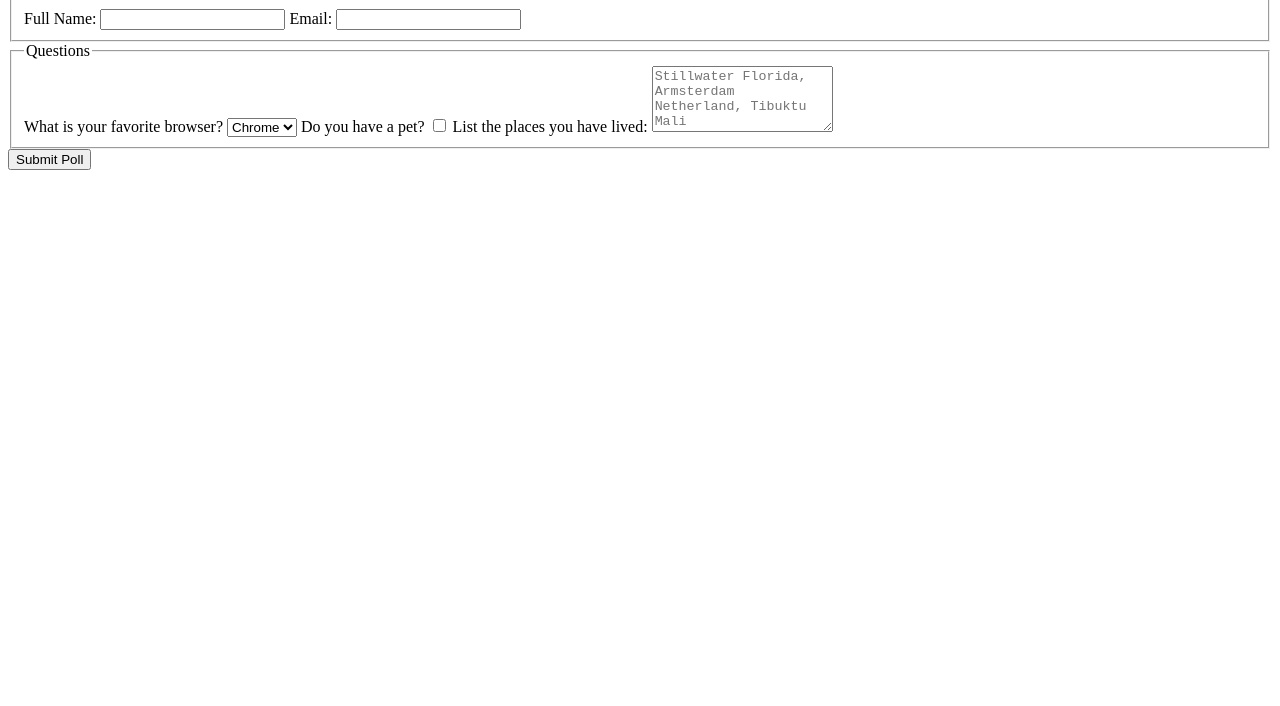
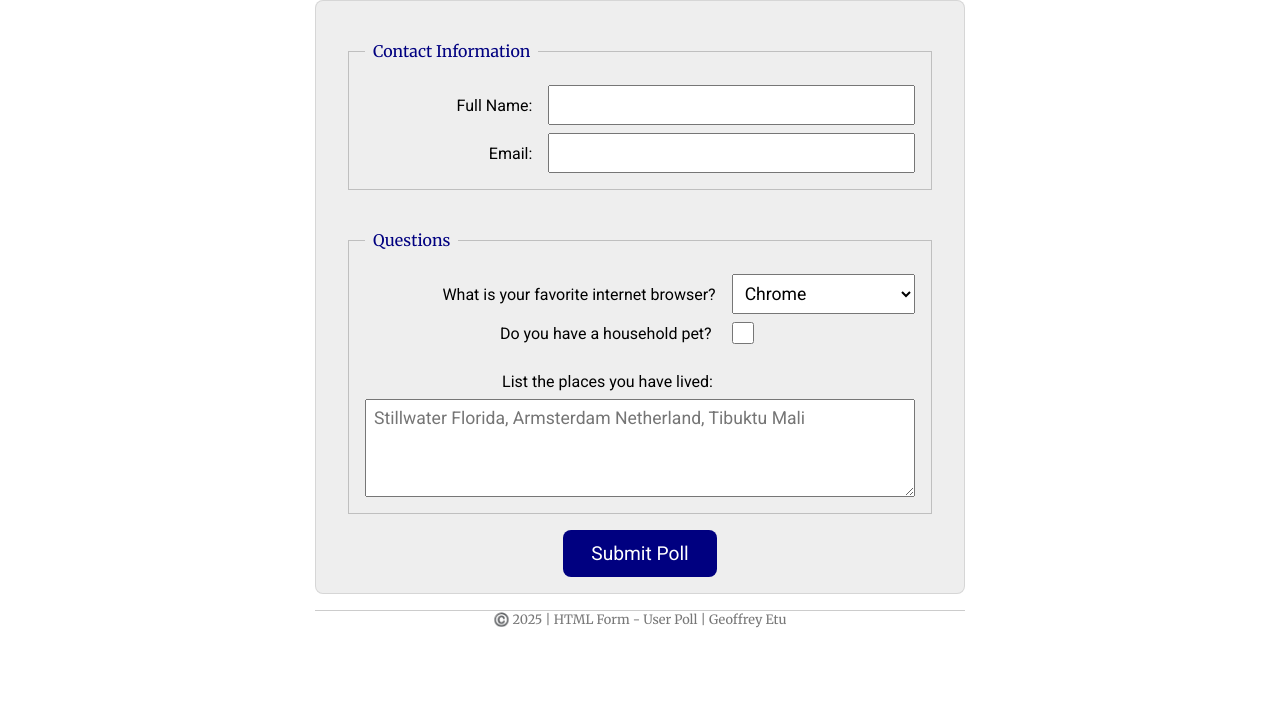
Before and after one commit to Ekg23/wdd130, a plain HTML site: page week05/poll-form.html in a window 1280 px wide. Shown: the part 94-800 px from the top of the page. Drawn offline with Linux system fonts and the light colour scheme.

Commit message:
styling activity done

```diff
--- a/week05/poll-form.html
+++ b/week05/poll-form.html
@@ -4,40 +4,54 @@
     <meta charset="UTF-8">
     <meta name="viewport" content="width=device-width, initial-scale=1.0">
     <title>WWD 130 | HTML Form - User Poll</title>
+    <link rel="stylesheet" href="styles/styles.css">
+    <link rel="preconnect" href="https://fonts.googleapis.com">
+    <link rel="preconnect" href="https://fonts.gstatic.com" crossorigin>
+    <link href="https://fonts.googleapis.com/css2?family=Merriweather:ital,opsz,wght@0,18..144,300..900;1,18..144,300..900&family=Roboto:ital,wght@0,100..900;1,100..900&display=swap" rel="stylesheet">
 </head>
 <body>
     <header>
         <h1>WWD 130 | GEOFFREY ETU | HTML Form - User Poll</h1>
     </header>
     <main>
+        <form>
             <fieldset>
                 <legend>Contact Information</legend>
+                <div class="form-item column2">
                     <label for="fullname">Full Name:</label>
                     <input type="text" id="fullname" name="fullname">
+                </div>
+                <div class="form-item column2">
                     <label for="email">Email:</label>
                     <input type="email" id="useremail" name="useremail">
+                </div>
             </fieldset>
             <fieldset>
                 <legend>Questions</legend>
-            <label for="browser">What is your favorite browser?</label>
+                <div class="form-item column1">
+                    <label for="browser">What is your favorite internet browser?</label>
                     <select id="browser" name="browser">
                         <option value="chrome">Chrome</option>
                         <option value="firefox">Firefox</option>
                         <option value="safari">Safari</option>
                         <option value="edge">Edge</option>
-                <option value="brave">Barve</option>
+                        <option value="brave">Brave</option>
                         <option value="other">Other</option>
                     </select>
-            <labe for="pet">Do you have a pet?</labe>
+                </div>
+                <div class="form-item column1">
+                    <labe for="pet" class="pet-label">Do you have a household pet?</labe>
                     <input type="checkbox" id="pet" name="pet">
-            <label for="feedback">List the places you have lived:</label>
+                </div>
+                <label for="feedback" class="text">List the places you have lived:</label>
                 <textarea id="feedback" name="feedback" rows="4" placeholder="Stillwater Florida, Armsterdam Netherland, Tibuktu Mali"></textarea>
             </fieldset>
             <button type="submit">Submit Poll</button>
+        </form>
 
     </main>
     <footer>
-
+        <p>©️ 2025 | HTML Form - User Poll | Geoffrey Etu</p>
     </footer>
 
 </body>
--- /dev/null
+++ b/week05/styles/styles.css
@@ -0,0 +1,120 @@
+* {
+    box-sizing: border-box;
+    margin: 0;
+    padding: 0;
+}
+
+body {
+    font-family: "Merriweather", Georgia, serif;
+}
+
+header {
+    margin: 0 auto;
+    width: 650px;
+}
+
+h1 {
+    font-size: 1.5em;
+    margin: 1rem;
+    color: navy;
+    text-align: center;
+}
+
+form {
+    width: 650px;
+    margin: 0 auto;
+    padding: 1rem;
+    border: 1px solid rgb(0 0 0 /0.1);
+    border-radius: 0.5rem;
+    background-color: #eee;
+    display: grid;
+}
+
+fieldset {
+    display: grid;
+    gap: 0.5rem;
+    margin: 1rem;
+    border: 1px solid rgb(0 0 0 /0.2);
+    padding: 1rem;
+}
+
+legend {
+    padding: 0.5rem;
+    color: navy;
+    font: 1.3em;
+}
+
+label, input, button, select, textarea {
+    font-family: "Roboto"
+}
+
+label {
+    text-align: right;
+    padding-right: 1rem;
+}
+
+input, select, textarea {
+    padding: 0.5rem;
+    font-size: 1.1rem;
+}
+
+input[type="checkbox"] {
+    width: 22px;
+    height: 22px;
+
+}
+
+button {
+    margin: 1rem;
+    background: navy;
+    color: #fff;
+    border: none;
+    border-radius: 0.5rem;
+    padding: 0.75rem;
+    font-size: 1.2rem;
+}
+
+button:hover {
+    background-color: darkgreen;
+}
+
+footer {
+    margin: 1rem auto;
+    width: 650px;
+    text-align: center;
+    font-size: .8em;
+    color: #777;
+    border-top: 1px solid #ccc;
+}
+
+.form-item {
+    display: grid;
+    align-items: center;
+}
+
+.column1 {
+    grid-template-columns: 3fr 1.5fr;
+    font-family: "Roboto";
+    justify-content: center;
+}
+
+.column2 {
+    grid-template-columns: 1fr 2fr;
+}
+
+.pet-label{
+    text-align: end;
+    padding-right: 20px;
+
+}
+
+.text {
+    text-align: center;
+    padding-right: 65px;
+    padding-top: 20px;
+}
+
+button {
+    width: 25%;
+    margin: 0 auto;
+}
```
Lines whose indentation alone changed are shown as unchanged.
